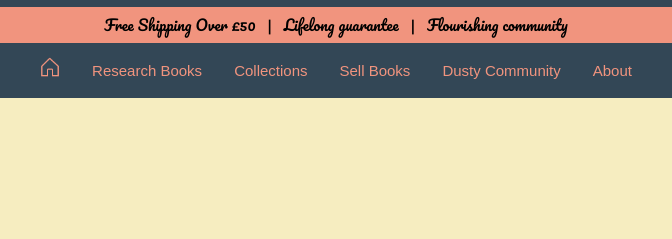
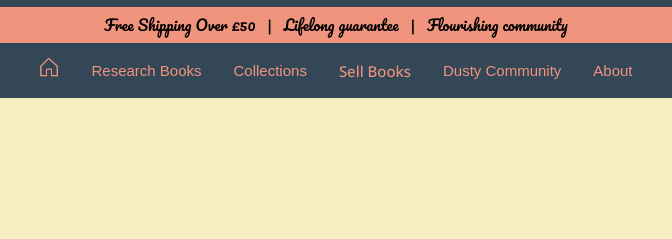
Before and after one commit to nilsjman/dustybooks, a plain HTML site: page community.html in a window 1280 px wide. Shown: the part 177-416 px from the top of the page, 304-976 px from the left. Drawn offline with nearby package versions, Linux system fonts and the light colour scheme; a web font is replaced by a local one.

Commit message:
Sell Books Button

```diff
--- a/community.html
+++ b/community.html
@@ -116,7 +116,7 @@
                     </div>
                 </div>
                 <div class="dropdown">
-                    <button class="dropdown_button">Sell Books</button>
+                    <a href="#" class="dropdown_button">Sell Books</a>
                 </div>
                 <div class="dropdown">
                     <button class="dropdown_button">Dusty Community</button>
--- a/css/styles.css
+++ b/css/styles.css
@@ -218,6 +218,7 @@ header {
     font-size: 15px;
     border: none;
     cursor: pointer;
+    text-decoration: none;
 }
 
 .topnav .dropdown:hover .dropdown_button, .dropdown .dropdown_content a:hover, .dropdown_item:hover {
--- a/css/styles_v2.css
+++ b/css/styles_v2.css
@@ -290,6 +290,7 @@ header {
     font-size: 15px;
     border: none;
     cursor: pointer;
+    text-decoration: none;
 }
 
 .topnav .dropdown:hover .dropdown_button,
```
Also changed, not shown: index.html (+2 -2 lines).
